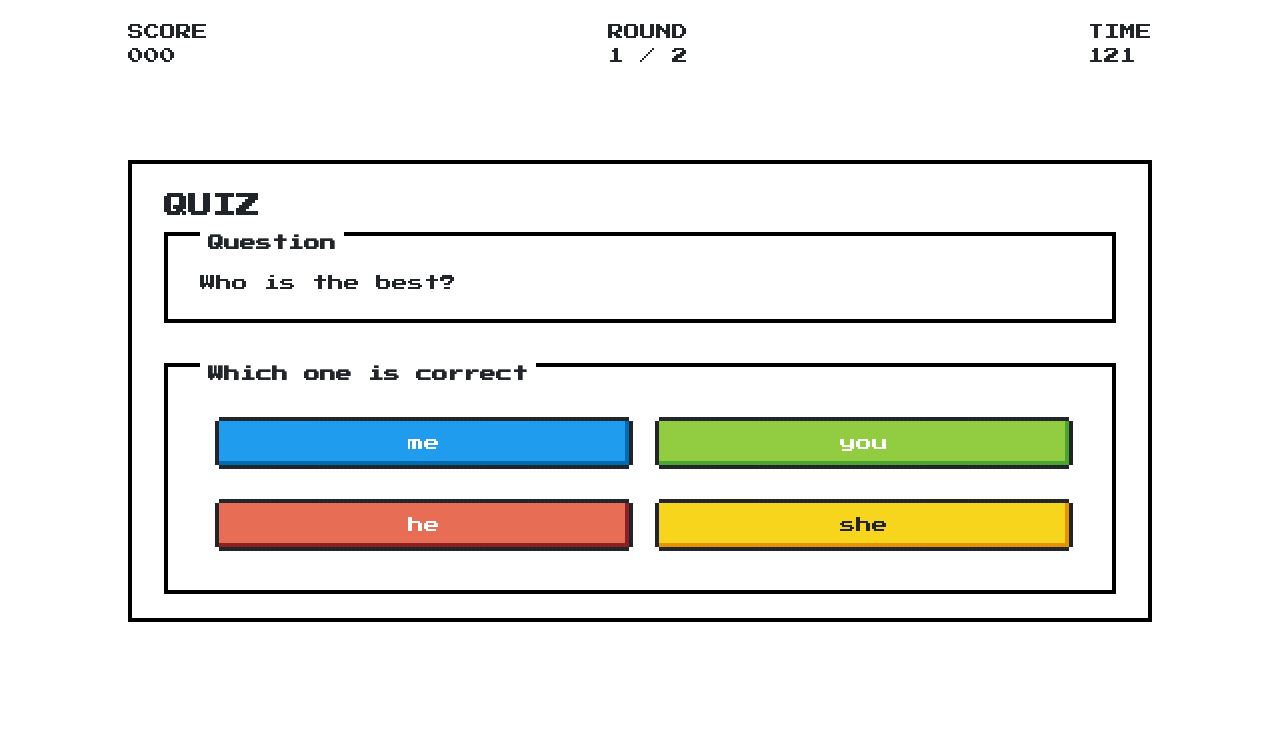
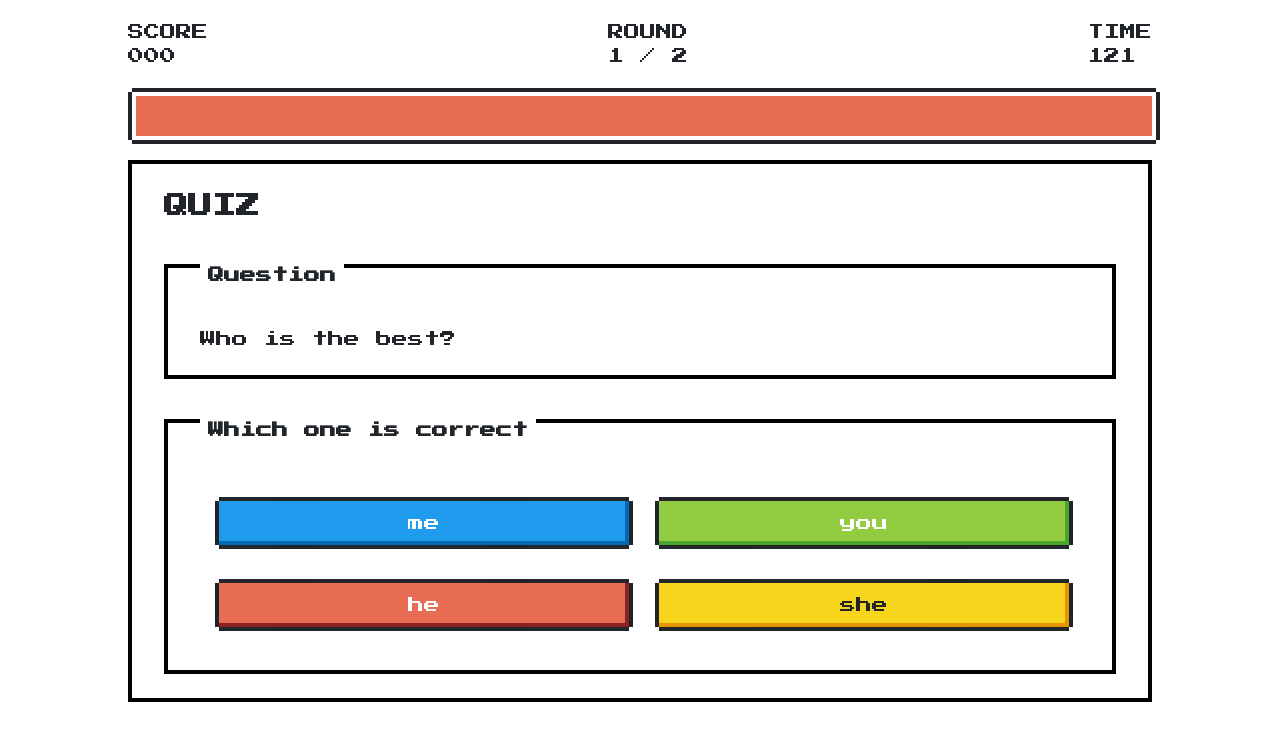
Before and after one commit to mzastue/vue-quiz-system, a Vue app: page / in a window 1280 px wide. Shown: the top 740 px of the page. Built offline with nearby package versions, Linux system fonts and the light colour scheme.

Commit message:
Add Progressive Timer for question

```diff
--- /dev/null
+++ b/config.js
@@ -0,0 +1,21 @@
+export default {
+  /*
+   * Show score in the time of playing
+   */
+  showScore: false,
+
+  /*
+   * Show current step
+   */
+  showSteps: true,
+
+  /*
+   * Is time limit enabled for answer to question
+   * true|false
+   */
+  timeLimit: true,
+  /*
+   * Time limit for answer [seconds]
+   */
+  timeForAnswer: 5,
+}
--- a/src/components/Quiz/Footer/Footer.vue
+++ b/src/components/Quiz/Footer/Footer.vue
@@ -1,6 +1,6 @@
 <template>
   <div>
-    Made with <i class="nes-icon heart is-small"></i> with VueJS | {{ date }}
+    Made with <i class="nes-icon heart is-small"></i> and VueJS | {{ date }}
   </div>
 </template>
 
--- a/src/components/Quiz/Question/Question.vue
+++ b/src/components/Quiz/Question/Question.vue
@@ -10,6 +10,8 @@ import { Box } from '../../NES';
 console.log(Box);
 
 export default {
+  name: 'QuizQuestion',
+
   components: {
     Box,
   },
@@ -19,6 +21,14 @@ export default {
       type: String,
       required: true,
     }
+  },
+
+  mounted() {
+    this.$emit('rendered');
+  },
+
+  updated() {
+    this.$emit('rendered');
   }
 }
 </script>
--- a/src/components/Quiz/Quiz.vue
+++ b/src/components/Quiz/Quiz.vue
@@ -1,17 +1,26 @@
 <template>
   <section id="quiz" class="container container--md">
 
-    <header class="top-bar">
-      <TopBarItem name="SCORE" :value="score | pad" />
+    <header>
+      <div class="top-bar">
+        <TopBarItem name="SCORE" :value="score | pad" />
 
-      <TopBarItem name="ROUND" :value="round" align="center" />
+        <TopBarItem name="ROUND" :value="round" align="center" />
 
-      <TopBarItem name="TIME" value="121" align="right" />
+        <TopBarItem name="TIME" value="121" align="right" />
+      </div>
+
+      <QuizTimer v-if="config.timeLimit !== false"
+        @events="setTimerEvents"
+        @timesUp="handleTimerTimesUp"
+        :start="0"
+        :max="config.timeForAnswer"
+      />
     </header>
 
     <main class="nes-container">
       <h1>QUIZ</h1>
-      <Question v-model="currentQuestion.question" />
+      <Question @rendered="handleQuestionShowUp" v-model="currentQuestion.question" />
       <Answers
         @clickAnswer="handleClickAnswer"
         v-model="currentQuestion.answers"
@@ -25,10 +34,12 @@
 </template>
 
 <script>
+import config from './../../../config';
 import { TopBarItem } from '../NES';
 import Question from './Question';
 import Answers from './Answers';
 import QuizFooter from './Footer'
+import QuizTimer from './Timer';
 
 const status = {
   NOT_STARTED: 0,
@@ -37,13 +48,14 @@ const status = {
 };
 
 export default {
-  name: 'QuizQuestion',
+  name: 'Quiz',
 
   components: {
     Question,
     Answers,
     TopBarItem,
     QuizFooter,
+    QuizTimer,
   },
 
   filters: {
@@ -66,10 +78,11 @@ export default {
 
   data() {
     return {
-      // config,
+      config,
       score: 0,
       currentQuestionIndex: 0,
       status: status.NOT_STARTED,
+      timerEvents: {},
     };
   },
 
@@ -112,15 +125,33 @@ export default {
       }
     },
 
-    handleClickAnswer({ answerNo }) {
+    handleClickAnswer({ answerNo } = {}) {
       const currentItem = this.questions[this.currentQuestionIndex];
       currentItem.checkAnswer(answerNo);
+
+      if (this.config.timeLimit) {
+        this.timerEvents.reset();
+      }
 
       this.hasNextQuestion()
         .then(this.setNextQuestion)
         .catch(this.changeStatus.bind(null, status.ENDED))
         .finally(this.updateScore.bind(null, currentItem.isAnswerCorrect))
     },
+
+    setTimerEvents(events) {
+      this.timerEvents = events;
+    },
+
+    handleQuestionShowUp() {
+      if (this.config.timeLimit) {
+        this.timerEvents.start();
+      }
+    },
+
+    handleTimerTimesUp() {
+      setTimeout(this.handleClickAnswer.bind(null, {}), 500);
+    }
   }
 }
 </script>
--- /dev/null
+++ b/src/components/Quiz/Timer/Timer.vue
@@ -0,0 +1,90 @@
+<template>
+  <progress
+    class="nes-progress is-success"
+    :class="{
+      'is-warning': isHalfWay,
+      'is-error': isRunningOut,
+    }"
+    :value="progress"
+    :max="max"
+  ></progress>
+</template>
+
+<script>
+export default {
+  props: {
+    start: {
+      type: Number,
+      required: false,
+      default: 0,
+    },
+
+    max: {
+      type: Number,
+      required: false,
+      default: 20,
+    },
+  },
+
+  created() {
+    this.$emit('events', {
+      start: this.startTimer,
+      reset: this.resetTimer,
+    });
+  },
+
+  data() {
+    return {
+      value: this.start,
+      intervalID: undefined,
+    }
+  },
+
+  computed: {
+    progress() {
+      return this.value;
+    },
+
+    percentage() {
+      return (this.progress / this.max) * 100;
+    },
+
+    isRunningOut() {
+      return this.percentage >= 75;
+    },
+
+    isHalfWay() {
+      return this.percentage >= 50;
+    }
+  },
+
+  watch: {
+    value(newValue) {
+      if (newValue === this.max) {
+        this.stopTimer();
+        this.$emit('timesUp');
+      }
+    }
+  },
+
+  methods: {
+    startTimer() {
+      this.intervalID = setInterval(() => {
+        this.value = this.value + 1;
+      }, 1000);
+    },
+
+    stopTimer() {
+      clearInterval(this.intervalID);
+    },
+
+    resetTimer() {
+      this.stopTimer();
+      this.value = this.start;
+    },
+  },
+}
+</script>
+
+<style lang="css" scoped>
+</style>
--- /dev/null
+++ b/src/components/Quiz/Timer/index.js
@@ -0,0 +1 @@
+export { default } from './Timer.vue';
--- a/src/components/Quiz/quiz.scss
+++ b/src/components/Quiz/quiz.scss
@@ -16,15 +16,24 @@
   }
 
   header {
+    margin-top: 20px;
     grid-area: header;
-    display: flex;
-    justify-content: space-between;
-    margin-top: 20px;
+
+    .top-bar {
+      width: 100%;
+      margin-bottom: 20px;
+      display: flex;
+      justify-content: space-between;
+    }
   }
 
   main {
     grid-area: main;
     align-self: start;
+
+    h1 {
+      margin-bottom: 40px;
+    }
   }
 
   footer {
```
Also changed, not shown: src/components/Quiz/config.js (deleted, +0 -11 lines).
